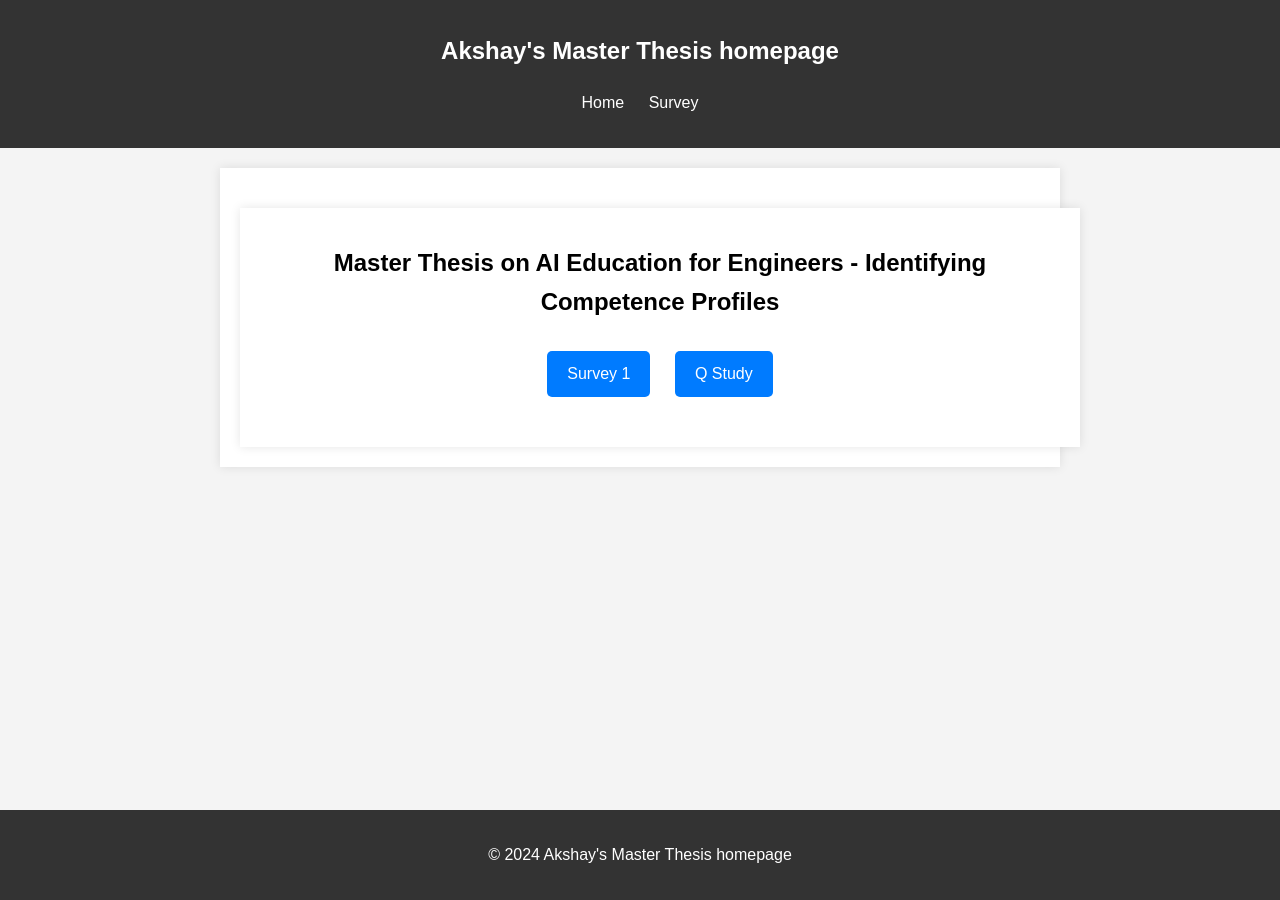
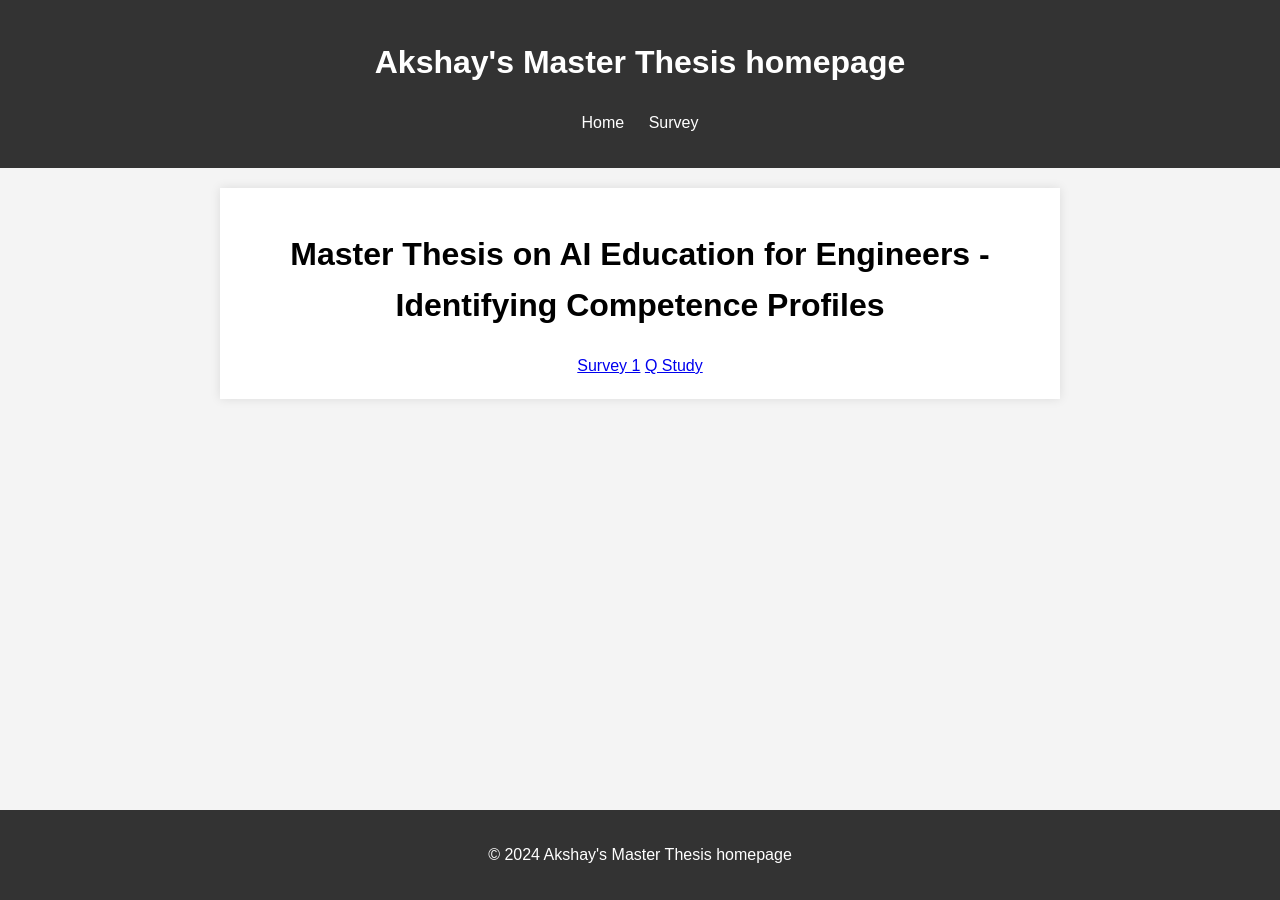
Before and after one commit to heyakshayjain/Thesis, a Jekyll site: the page built from _pages/survey.html, in a window 1280 px wide. Built offline with Jekyll 4.4.1, drawn with Linux system fonts in a browser that asks for light colours.

Commit message:
Update survey.html

```diff
--- a/_pages/survey.html
+++ b/_pages/survey.html
@@ -4,85 +4,9 @@ title: Survey
 permalink: /survey/
 ---
 
-<!DOCTYPE html>
-<html lang="en">
-<head>
-    <meta charset="UTF-8">
-    <meta name="viewport" content="width=device-width, initial-scale=1.0">
-    <title>Survey</title>
-    <style>
-        body {
-            font-family: Arial, sans-serif;
-            line-height: 1.6;
-            margin: 0;
-            padding: 0;
-            display: flex;
-            justify-content: center;
-            align-items: center;
-            flex-direction: column;
-            background-color: #f4f4f4;
-        }
+<h1>Master Thesis on AI Education for Engineers - Identifying Competence Profiles</h1>
 
-        .container {
-            width: 100%;
-            max-width: 800px;
-            padding: 20px;
-            text-align: center;
-            background-color: #fff;
-            box-shadow: 0 0 10px rgba(0, 0, 0, 0.1);
-            margin-top: 20px;
-        }
-
-        h1 {
-            font-size: 24px;
-            margin-bottom: 20px;
-        }
-
-        .buttons {
-            margin-bottom: 20px;
-        }
-
-        .button {
-            display: inline-block;
-            background-color: #007bff;
-            color: #fff;
-            padding: 10px 20px;
-            margin: 10px;
-            text-decoration: none;
-            border-radius: 5px;
-            transition: background-color 0.3s ease;
-        }
-
-        .button:hover {
-            background-color: #0056b3;
-        }
-
-        iframe {
-            width: 100%;
-            border: none;
-        }
-
-        @media (max-width: 600px) {
-            h1 {
-                font-size: 18px;
-            }
-
-            .button {
-                padding: 8px 16px;
-                font-size: 14px;
-            }
-        }
-    </style>
-</head>
-<body>
-    <div class="container">
-        <h1>Master Thesis on AI Education for Engineers - Identifying Competence Profiles</h1>
-
-        <div class="buttons">
-            <a href="https://docs.google.com/forms/d/e/1FAIpQLSeO9aSE9G0M16QuSCcZf8DlZSerJ07JFY3VTCRMpxxtdiaT_Q/viewform" class="button" target="_blank">Survey 1</a>
-            <a href="https://aiforengineersqstudy.netlify.app/#/" class="button" target="_blank">Q Study</a>
-        </div>
-
-    </div>
-</body>
-</html>
+<div class="buttons">
+    <a href="https://docs.google.com/forms/d/e/1FAIpQLSeO9aSE9G0M16QuSCcZf8DlZSerJ07JFY3VTCRMpxxtdiaT_Q/viewform" class="button" target="_blank">Survey 1</a>
+    <a href="https://aiforengineersqstudy.netlify.app/#/" class="button" target="_blank">Q Study</a>
+</div>
```
